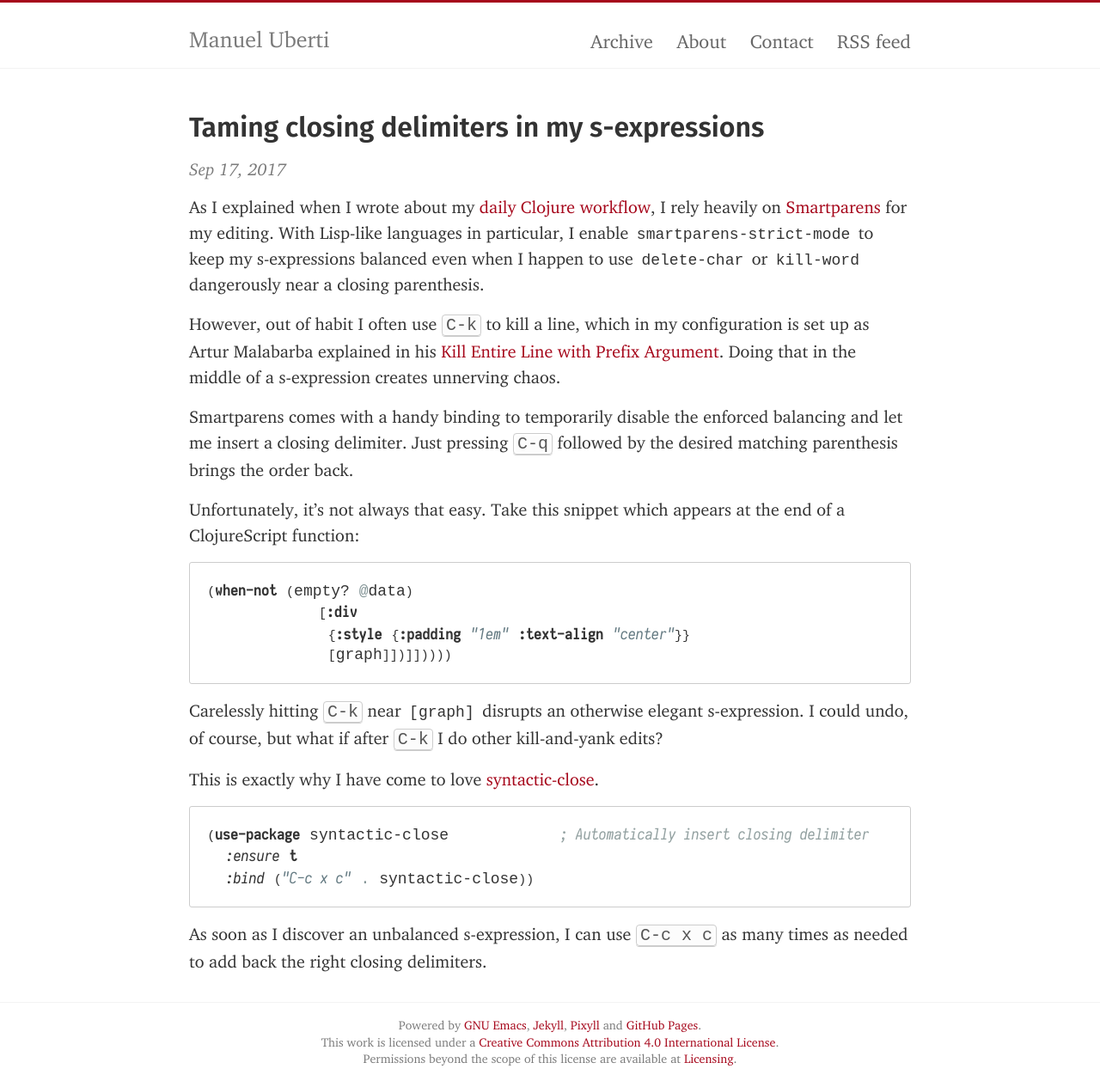
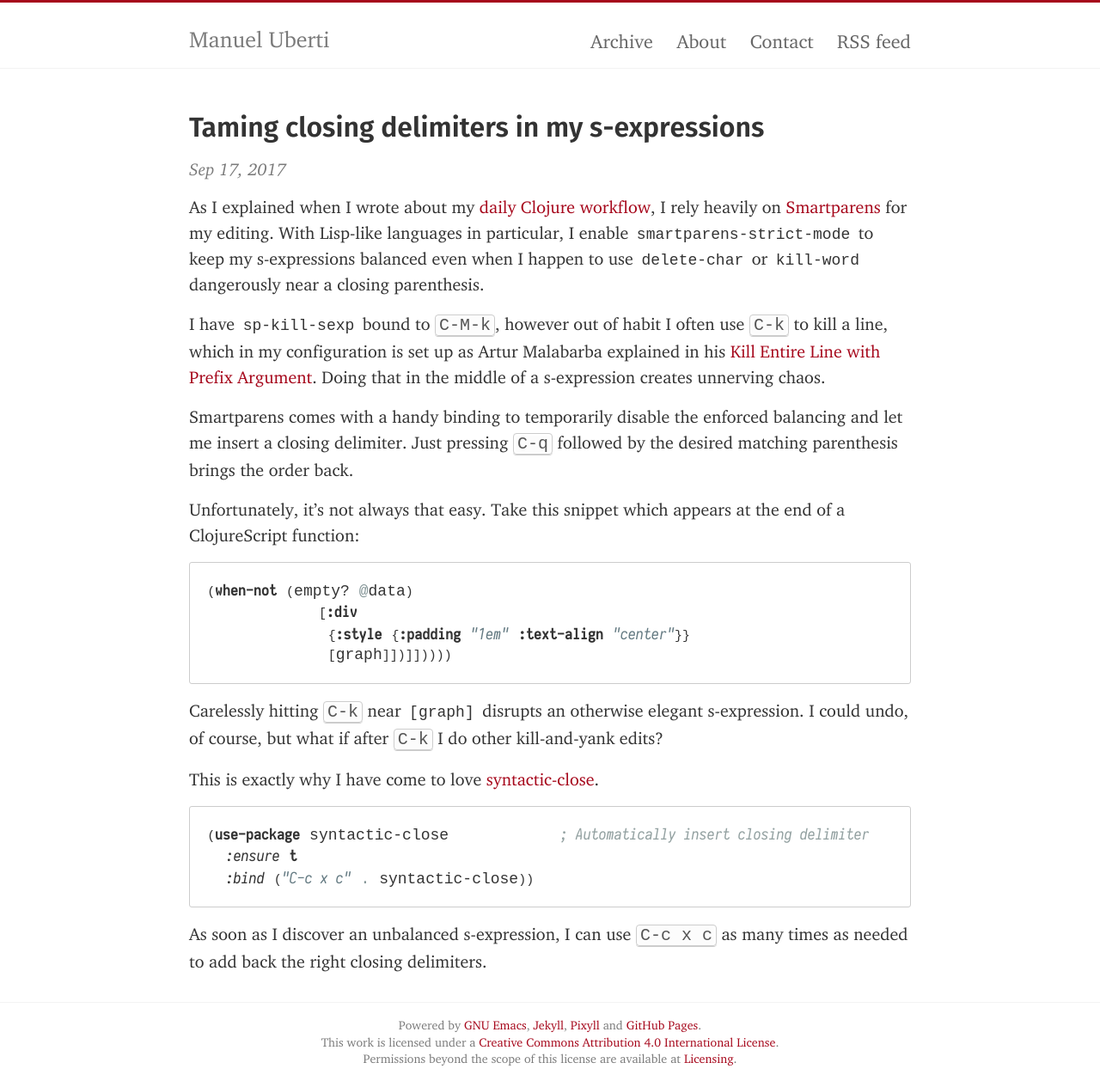
Before and after one commit to manuel-uberti/manuel-uberti.github.io, a Jekyll site: the page built from _posts/2017-09-17-syntactic-close.md, in a window 1280 px wide. Shown: the whole page at 86% size. Built offline with Jekyll 4.4.1, drawn with Linux system fonts in a browser that asks for light colours; some web fonts are replaced.

Commit message:
Explain sp-kill-sexp binding

```diff
--- a/_posts/2017-09-17-syntactic-close.md
+++ b/_posts/2017-09-17-syntactic-close.md
@@ -13,9 +13,9 @@ editing. With Lisp-like languages in particular, I enable
 `smartparens-strict-mode` to keep my s-expressions balanced even when I happen
 to use `delete-char` or `kill-word` dangerously near a closing parenthesis.
 
-However, out of habit I often use <kbd>C-k</kbd> to kill a line, which in my
-configuration is set up as Artur Malabarba explained in his [Kill Entire Line
-with Prefix
+I have `sp-kill-sexp` bound to <kbd>C-M-k</kbd>, however out of habit
+I often use <kbd>C-k</kbd> to kill a line, which in my configuration is set up
+as Artur Malabarba explained in his [Kill Entire Line with Prefix
 Argument](http://endlessparentheses.com/kill-entire-line-with-prefix-argument.html). Doing
 that in the middle of a s-expression creates unnerving chaos.
 
```
